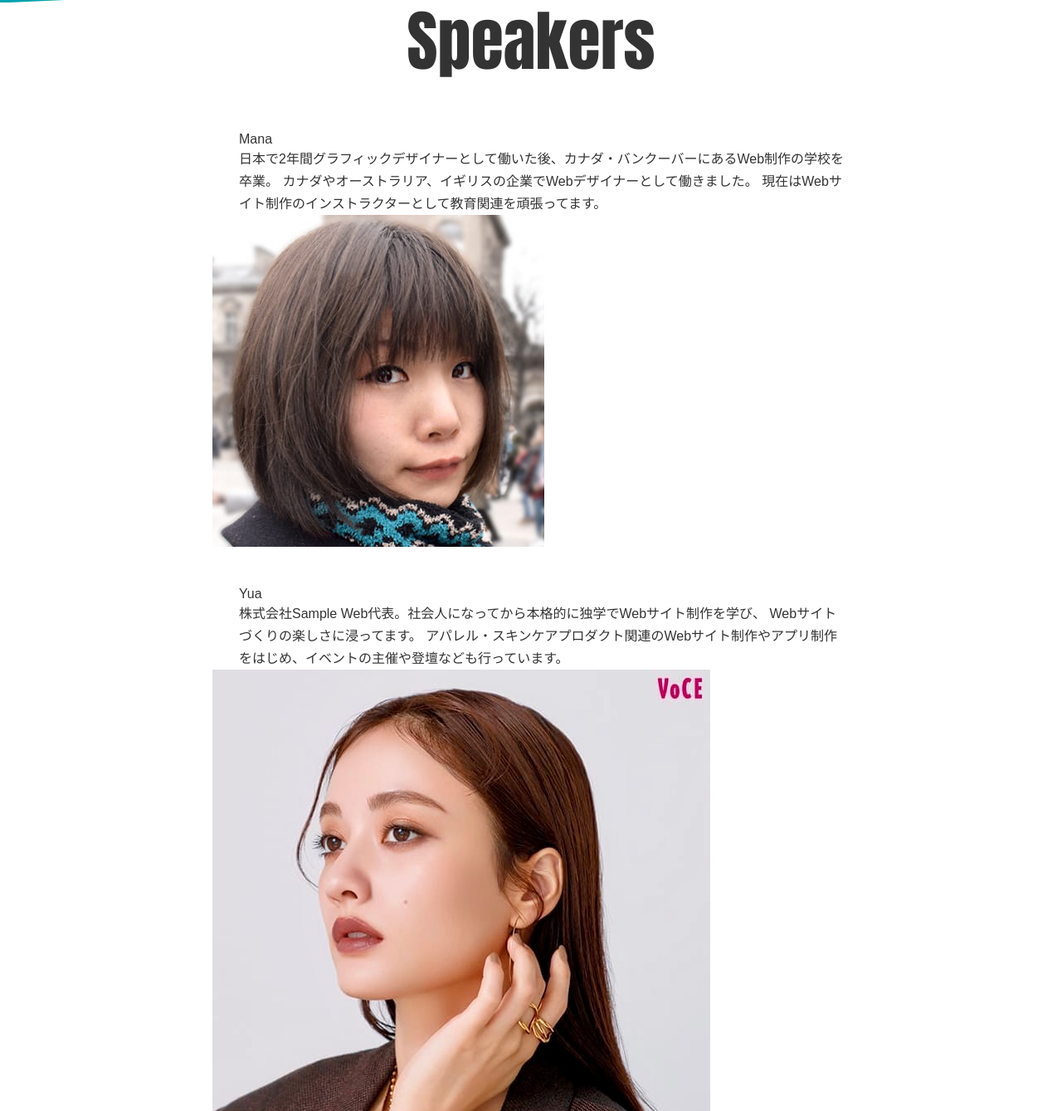
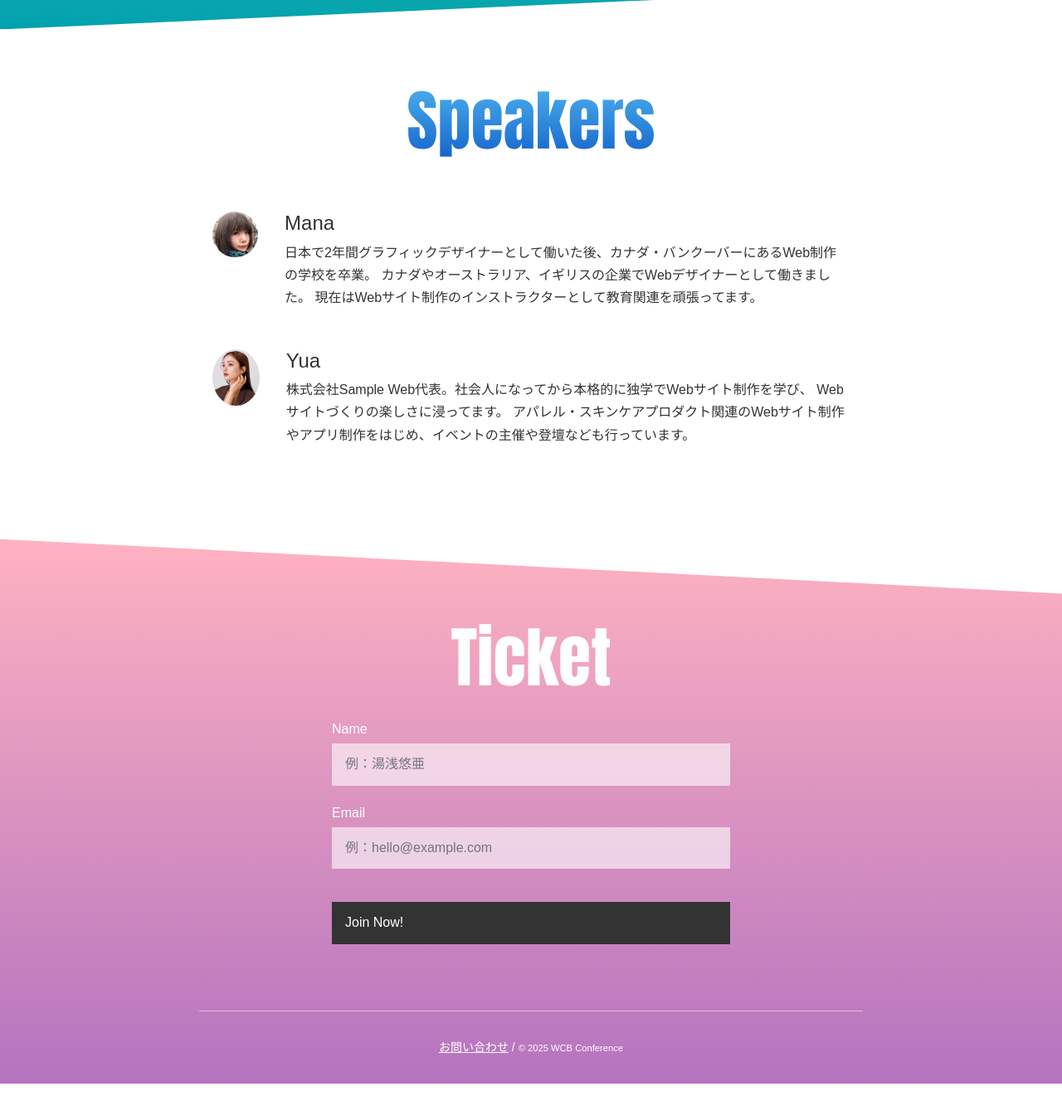
Before and after one commit to ytkhs8/HTML-CSS--2025-Practice, a plain HTML site: page Demo-Event/index.html in a window 1280 px wide. Shown: the part 2149-3488 px from the top of the page at 83% size. After the commit the page ends 3455 px from the top, so only its background shows below. Drawn offline with Linux system fonts and the light colour scheme; some packages are replaced by stand-ins of ours.

Commit message:
adjust CSS styles for layout

```diff
--- a/Demo-Event/css/style.css
+++ b/Demo-Event/css/style.css
@@ -25,8 +25,8 @@ html {
     scroll-behavior: smooth;
 }
 body {
-	  color: var(--grey);
-	  font-family: sans-serif;
+    color: var(--grey);
+    font-family: sans-serif;
 }
 
 /*
@@ -160,7 +160,9 @@ ABOUT
     -webkit-background-clip: text;
     background-clip: text;
     -webkit-text-fill-color: transparent;
-
+}
+#about p {
+    margin-bottom: 2rem;
 }
 
 /*
@@ -192,6 +194,37 @@ NEWS
 }
 .news-content {
     padding-bottom: 1rem;
+}
+
+/*
+SPEAKERS
+================================================ */
+#speakers {
+    padding: 4rem 1rem;
+}
+.speakers-list {
+    display: flex;
+    flex-direction: row-reverse;
+    align-items: flex-start;
+    margin-bottom: 2rem;
+}
+.speakers-text {
+    margin-left: 1rem;
+}
+#speakers h2 {
+  background: linear-gradient(var(--light-blue), var(--blue));
+  -webkit-background-clip: text;
+  background-clip: text;
+  -webkit-text-fill-color: transparent;
+  text-fill-color: transparent;
+}
+#speakers h3 {
+    font-size: 1.5rem;
+    margin-bottom: .5rem;
+}
+#speakers img {
+    border-radius: 50%;
+    width: 20%;
 }
 
 /*
@@ -228,6 +261,20 @@ TICKET
     width: 100%;
     padding: 1rem;
     margin-top: 1rem;
+}
+
+/*
+FOOTER
+================================================ */
+.footer {
+    border-top: 1px solid rgba(255,255,255,0.5);
+    padding-top: 2rem;
+    text-align: center;
+    font-size: .875rem;
+    color: var(--white);
+}
+.footer a {
+    text-decoration: underline;
 }
 
 /*
```
